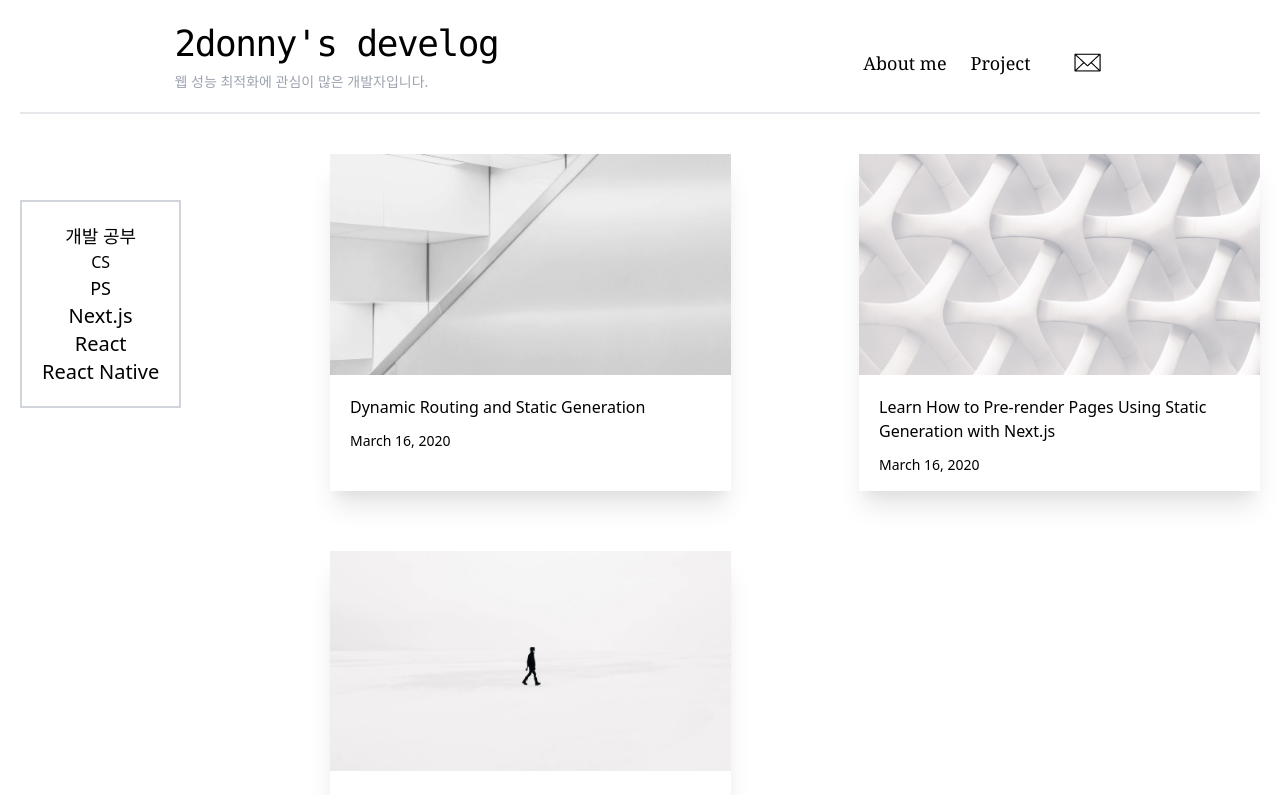
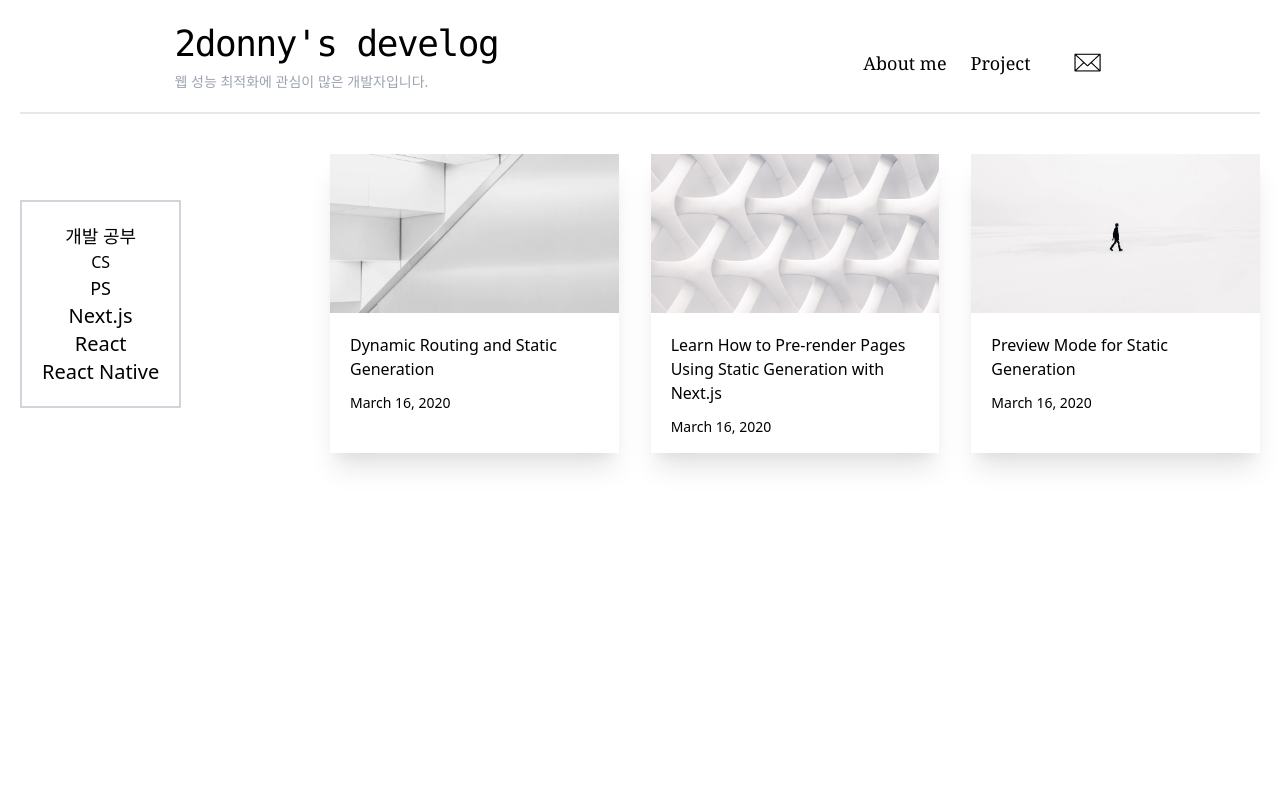
Before and after one commit to 2donny/2donny-Develog, a Next.js app: page / in a window 1280 px wide. Shown: the top 795 px of the page. Built offline with nearby package versions, Linux system fonts and the light colour scheme.

Commit message:
Responsive web page using grid

```diff
--- a/components/MyPosts.js
+++ b/components/MyPosts.js
@@ -2,8 +2,30 @@ import PostPreview from './post-preview'
 
 export default function MyPosts({ posts }) {
   return (
+    // 포스트 전체를 담는 컨테이너
     <section>
-      <div className="grid grid-cols-1 md:grid-cols-2 md:gap-x-16 md:gap-y-32 lg:gap-x-32 lg:gap-y-10 gap-y-10  mb-32 xl:w-3/4 float-none lg:float-right xl:float-right ">
+      <div
+      className="
+      grid
+      grid-cols-1
+      md:grid-cols-2
+      lg:grid-cols-2
+      xl:grid-cols-3
+      gap-x-10
+      gap-y-10
+
+      md:gap-x-8
+      md:gap-y-12
+      lg:gap-y-12
+
+      sm:w-full
+      lg:w-3/4
+      xl:w-3/4
+
+      float-none
+      lg:float-right
+      xl:float-right
+      mb-32">
         {posts.map((post) => (
           <PostPreview
             key={post.slug}
```
